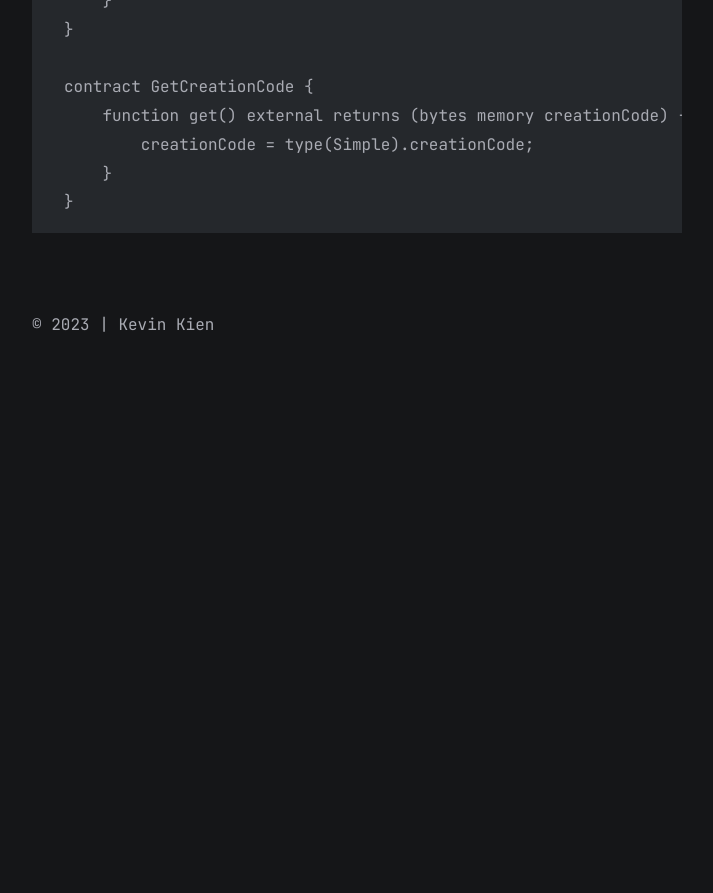
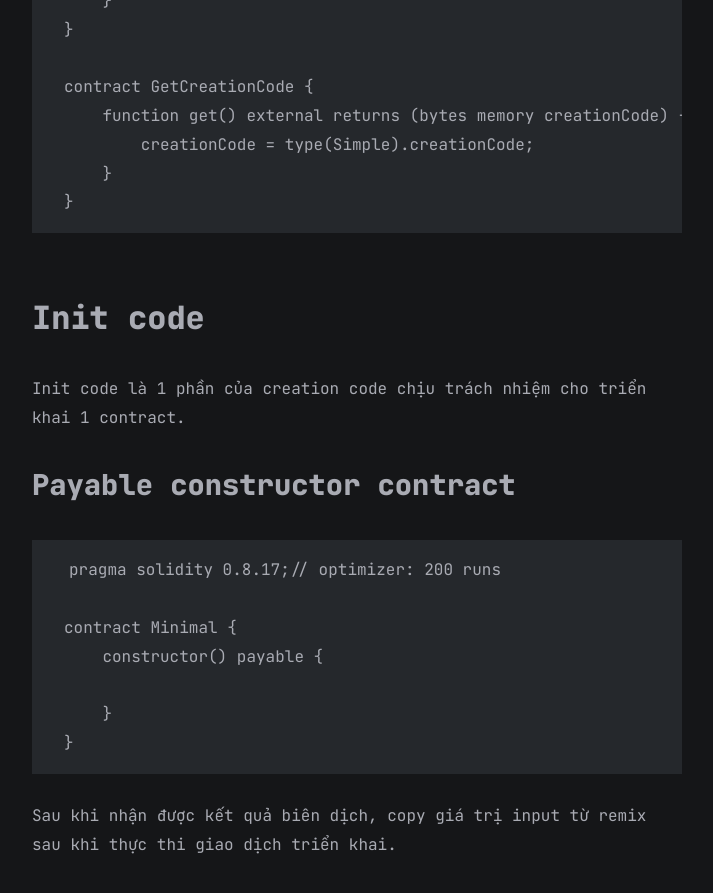
Before and after one commit to KevinKien/KevinKien.github.io, a Jekyll site: the page built from all_collections/_posts/2023-10-10-Ethereum-smart-contract-creation-code.md, in a window 1280 px wide and 900 px high, scrolled down 1443 px. Shown: the top 893 px of the window, without its empty margins (283-996 px from the left). Built offline with Jekyll 4.4.1, drawn with Linux system fonts in a browser that asks for light colours; before the commit the page ends 1848 px from its top, so only the background shows below that; grey boxes are pictures that could not be loaded.

Commit message:
Update 2023-10-10-Ethereum-smart-contract-creation-code.md

````diff
--- a/all_collections/_posts/2023-10-10-Ethereum-smart-contract-creation-code.md
+++ b/all_collections/_posts/2023-10-10-Ethereum-smart-contract-creation-code.md
@@ -37,3 +37,23 @@ contract GetCreationCode {
     }
 }
 ```
+
+# Init code
+
+Init code là 1 phần của creation code chịu trách nhiệm cho triển khai 1 contract.
+
+## Payable constructor contract
+
+```
+pragma solidity 0.8.17;// optimizer: 200 runs
+
+contract Minimal {
+    constructor() payable {
+
+    }
+}
+```
+
+Sau khi nhận được kết quả biên dịch, copy giá trị input từ remix sau khi thực thi giao dịch triển khai.
+
+![](https://static.wixstatic.com/media/935a00_25371a89bdbb40228a009c0da2704f5c~mv2.png/v1/fill/w_740,h_399,al_c,q_85,usm_0.66_1.00_0.01,enc_auto/935a00_25371a89bdbb40228a009c0da2704f5c~mv2.png)
````
